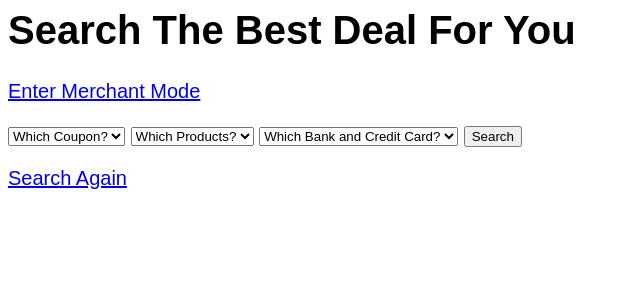
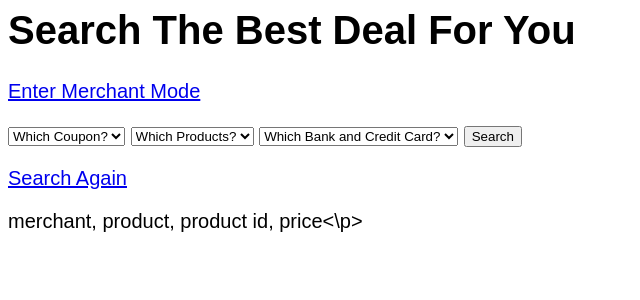
Before and after one commit to amykweon/dbproj_sale_coupon, a Flask app: template templates/index.html in a window 1280 px wide. Shown: the top 300 px of the page, without its empty margins (0-640 px from the left). Run offline with Flask 2, Linux system fonts and the light colour scheme; the template is opened without the code that fills it, so the values that code supplies are empty; parts of the project's set-up code (start-up, migrations or seed data) failed here and were passed over.

Commit message:
Update index.html

```diff
--- a/templates/index.html
+++ b/templates/index.html
@@ -43,6 +43,7 @@
 
 <!-- display all data -->
 <div>
+  <p> merchant, product, product id, price<\p>
     {% for n in data %}
     <div>{{n}}</div>
     {% endfor %}
```
